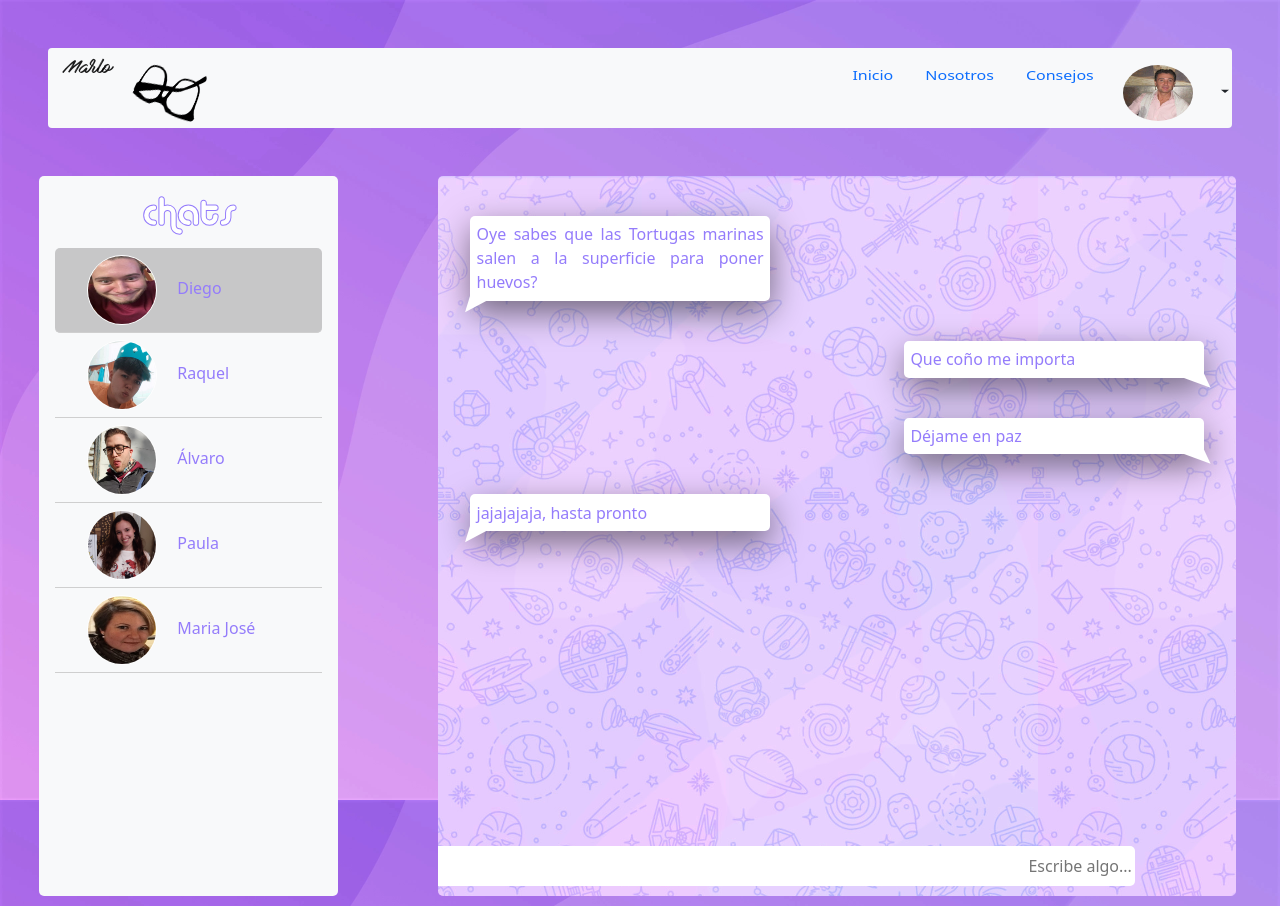
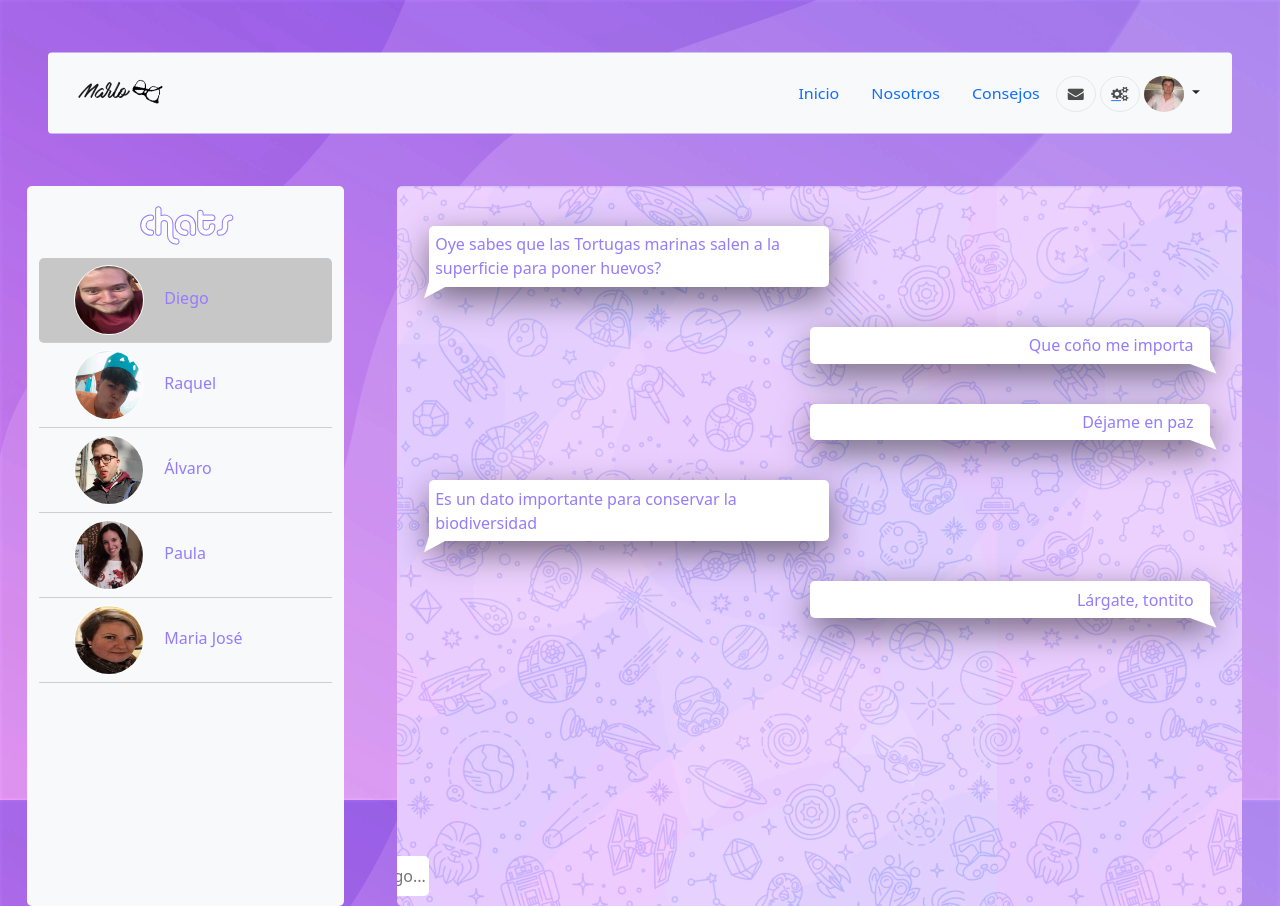
Before and after one commit to sermc/marlo, a website: page mensajes.html in a window 1280 px wide. Shown: the top 906 px of the page. Drawn offline with nearby package versions, Linux system fonts and the light colour scheme.

Commit message:
header arreglado - Diego

```diff
--- a/mensajes.html
+++ b/mensajes.html
@@ -1,20 +1,35 @@
 <html>
     <head>
+
         <!-- Links -->
         <script src="./utils/mensajes.js"></script>
+
         <link rel="stylesheet" href="bootstrap-5.1.3-dist/css/bootstrap.min.css">
+
         <link href="styles/mensajes.css" rel="stylesheet">
+
+        <script src="bootstrap-5.1.3-dist/js/bootstrap.min.js"></script>
+
+        <!-- Cabecera -->
+
+        <link rel="stylesheet" href="styles/header.css">
+
+        <link rel="stylesheet" href="https://stackpath.bootstrapcdn.com/font-awesome/4.7.0/css/font-awesome.min.css">
+
+        <link rel="stylesheet" href="bootstrap-5.1.3-dist/css/bootstrap.min.css">
+
+
         <title>Mensajeria</title>
     </head>
     <body>
-        <nav class="navegador navbar navbar-light bg-light m-5 rounded slide-in-top">
-            <div class="con container-fluid p-3 d-flex flex-wrap item-aligns-center">
+      <!-- Navegador / Menú -->
+      <nav class="navbar navbar-light bg-light m-5 rounded">
+        <div class="container-fluid p-3 d-flex flex-wrap item-aligns-center">
 
             <div class="justify-content-lg-start item-aligns-center">
                 <a class="navbar-brand pl-5" href="inicio.html">
                     <span id="titulo">Marlo</span>
-                  <img src="img/gafas.png" width="30" height="24"
-                    class="d-inline-block align-text-top gafas item-aligns-center">
+                    <img src="img/gafas.png" width="30" height="24" class="d-inline-block align-text-top gafas item-aligns-center">
                 </a>
             </div>
 
@@ -22,12 +37,10 @@
                 <li class="nav-item"><a href="inicio.html" class="nav-link">Inicio</a></li>
                 <li class="nav-item"><a href="nosotros.html" class="nav-link">Nosotros</a></li>
                 <li class="nav-item"><a href="consejos.html" class="nav-link">Consejos</a></li>
-                <li class="nav-item social-media order-lg cambia">
+                <li class="nav-item social-media order-lg">
                     <p class="mb-0 d-flex">
-                    <a href="mensajes.html" class=" d-flex align-items-center justify-content-center"><span
-                        class="fa fa-envelope"></span></a>
-                    <a href="ajustes.html" class="d-flex align-items-center justify-content-center"><span
-                        class="fa fa-cogs"></span></a>
+                        <a href="mensajes.html" class=" d-flex align-items-center justify-content-center"><span class="fa fa-envelope"><i class="sr-only">Mensajes</i></span></a>
+                        <a href="ajustes.html" class="d-flex align-items-center justify-content-center"><span class="fa fa-cogs"><i class="sr-only">Ajustes</i></span></a>
                     </p>
                 </li>
                 <li class="nav-item">
@@ -35,7 +48,7 @@
                     <div class="flex-shrink-0 dropdown">
                       <a href="#" class="d-block link-dark text-decoration-none dropdown-toggle" id="dropdownUser2"
                         data-bs-toggle="dropdown" aria-expanded="false">
-                      <img src="img/Marco2.png" width="30" height="30" class="rounded-circle">
+                        <img src="img/Marco2.png" width="40" height="40" class="rounded-circle">
                       </a>
                       <ul class="dropdown-menu dropdown-menu-sm-end text-small shadow" aria-labelledby="dropdownUser2">
                         <li><a class="dropdown-item" href="perfil.html">Perfil</a></li>
@@ -45,13 +58,15 @@
                         <li><a class="dropdown-item" href="index.html">Cerrar Sesión</a></li>
                       </ul>
                     </div>
-            </div>
               </li>
             </ul>
         </div>
     </nav>
+
+    <!-- Cuerpo -->
+
     <div class="p-container md">
-            <div class="uno-container row justify-content-between">
+            <div class="uno-container row justify-content-around">
                 <div class="col1 col-3 bg-light"><h1 id="chats">chats</h1>
 
                     <!-- Chats disponibles -->
@@ -107,7 +122,8 @@
                     <div class="usu1 bocadillo-cuadrado-usu1">Oye sabes que las Tortugas marinas salen a la superficie para poner huevos?</div>
                     <div class="usu2 bocadillo-cuadrado-usu2">Que coño me importa</div>
                     <div class="usu2 bocadillo-cuadrado-usu2">Déjame en paz</div>
-                    <div class="usu1 bocadillo-cuadrado-usu1">jajajajaja, hasta pronto</div>
+                    <div class="usu1 bocadillo-cuadrado-usu1">Es un dato importante para conservar la biodiversidad</div>
+                    <div class="usu2 bocadillo-cuadrado-usu2">Lárgate, tontito</div>
 
                     <input type="text" id="nMensaje" placeholder="Escribe algo...">
                 </div>
--- a/styles/mensajes.css
+++ b/styles/mensajes.css
@@ -5,28 +5,18 @@ h1{
 
 /* Navegador */
 
-.con{
-    margin-top: -30px;
-    transform: scaleY(0.8);
-}
-.navegador{
-    height: 80px;
-}
-#titulo{
-    font-family: marlo;
+.navbar{
+
+    transform: scaleY(0.9);
 }
 
-.nav-item{
-    margin-top: 10px;
-}
-.gafas {
-    transform: rotate(22deg);
+#titulo{
+font-family: marlo;
 }
 
-.dropdown-toggle {
-    outline: 0;
-  }
-
+.gafas {
+transform: rotate(22deg);
+}
 /* FUENTE */
 
 @font-face {
@@ -76,17 +66,18 @@ h1{
 .nav1{
     background-color: rgba(rgb(255, 255, 255), rgb(87, 235, 255),rgb(252, 255, 215), 50)
 }
+
+/* CONTENEDORES */
+
 .uno-container{
     width: 100%;
     height: 90%;
 }
 
-/* CONTENEDORES */
-
 .p-container {
     margin-top: 1em;
-    width: 93.5%;
-    margin-left: 4%;
+    width: 99%;
+    margin-left: 1%;
     height: 100%;
 }
 
@@ -120,7 +111,7 @@ h1{
     cursor: pointer;
 }
 
-img{
+.chatM img{
     width: 70px;
     height: 70px;
     margin-left: 12%;
@@ -209,7 +200,7 @@ input[type="text"]:focus{
         .bocadillo-cuadrado-usu1 {
             color: rgb(148,124,251);
             position: relative;
-            width: 300px;
+            width: 400px;
             background: white;
             box-shadow: 1px 12px 33px rgba(0, 0, 0, 0.5);
             border-radius: 5px;
@@ -225,20 +216,22 @@ input[type="text"]:focus{
             border-right-color: transparent;
             position: absolute;
             bottom: -7px;
-            right: 288px;
+            right: 388px;
             transform: rotate(-208deg);
         }
 
         .bocadillo-cuadrado-usu2 {
             color: rgb(148,124,251);
             position: relative;
-            width: 300px;
+            width: 400px;
             background: white;
             box-shadow: 1px 12px 33px rgba(0, 0, 0, 0.5);
             border-radius: 5px;
             margin-top: 40px;
             padding: 0.4em;
             margin-right: 20px;
+            text-align: right;
+            padding-right: 1em;
         }
         .bocadillo-cuadrado-usu2:before {
             border: 20px solid white;
@@ -248,7 +241,7 @@ input[type="text"]:focus{
             border-right-color: transparent;
             position: absolute;
             bottom: -20px;
-            left: 260px;
+            left: 360px;
             transform: rotate(+65deg);
         }
 
```
Lines whose indentation alone changed are shown as unchanged.
